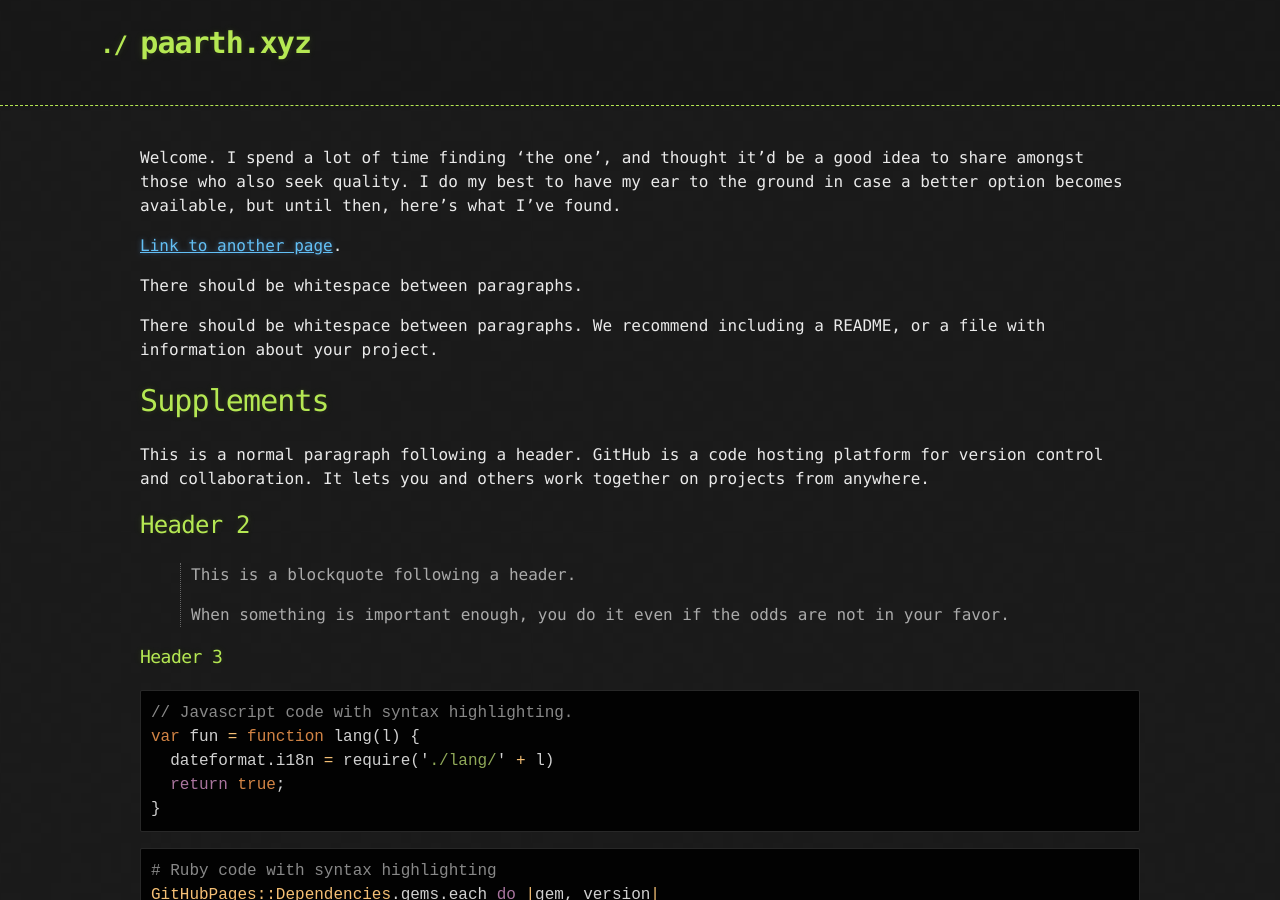
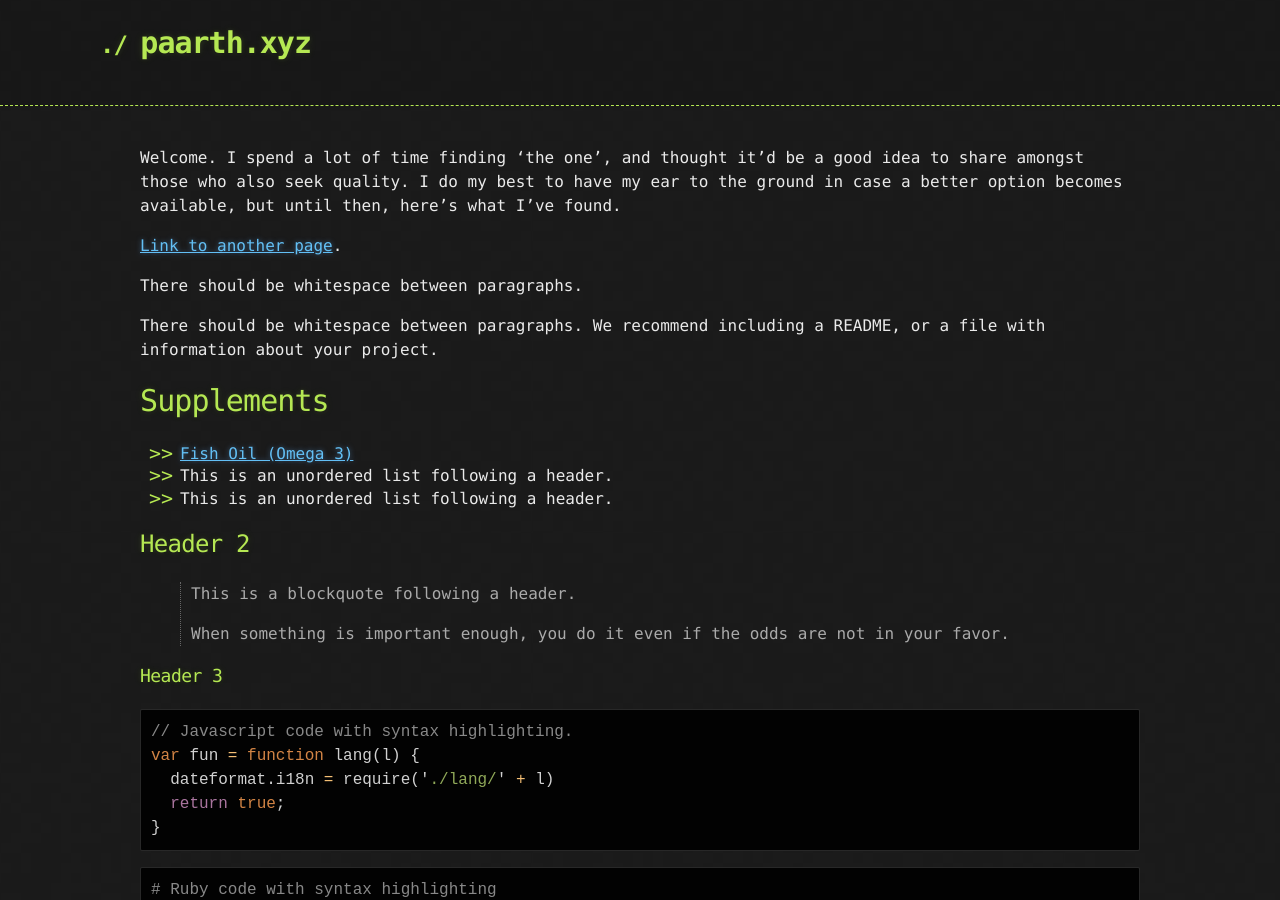
Before and after one commit to paarthxx/xyz, a Jekyll site: the page built from index.md, in a window 1280 px wide and 900 px high. Built offline with Jekyll 4.4.1, drawn with Linux system fonts in a browser that asks for light colours; the repository's description, which GitHub fills in, is left out.

Commit message:
Update index.md

```diff
--- a/index.md
+++ b/index.md
@@ -15,7 +15,9 @@ There should be whitespace between paragraphs. We recommend including a README,
 
 # Supplements
 
-This is a normal paragraph following a header. GitHub is a code hosting platform for version control and collaboration. It lets you and others work together on projects from anywhere.
+*   [Fish Oil (Omega 3)](https://www.livemomentous.com/products/omega-3?selling_plan=903807159)
+*   This is an unordered list following a header.
+*   This is an unordered list following a header.
 
 ## Header 2
 
```
